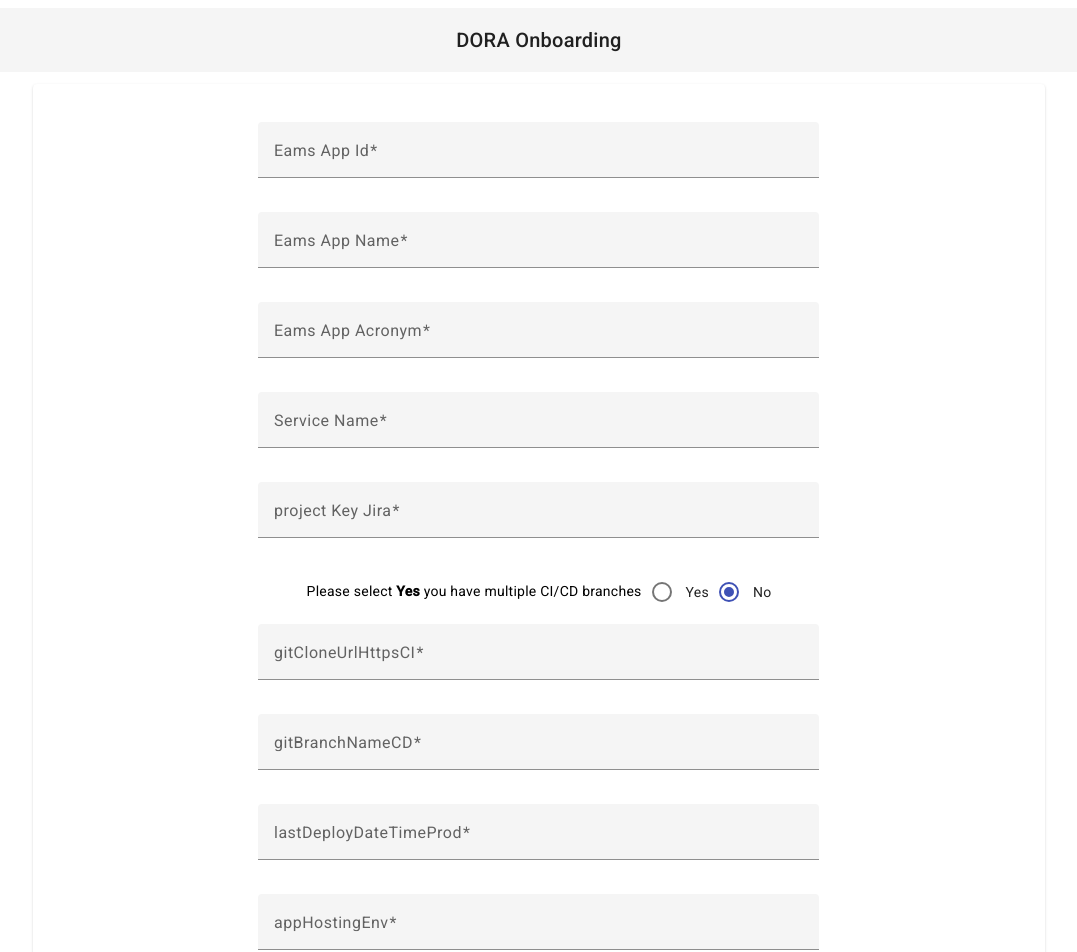
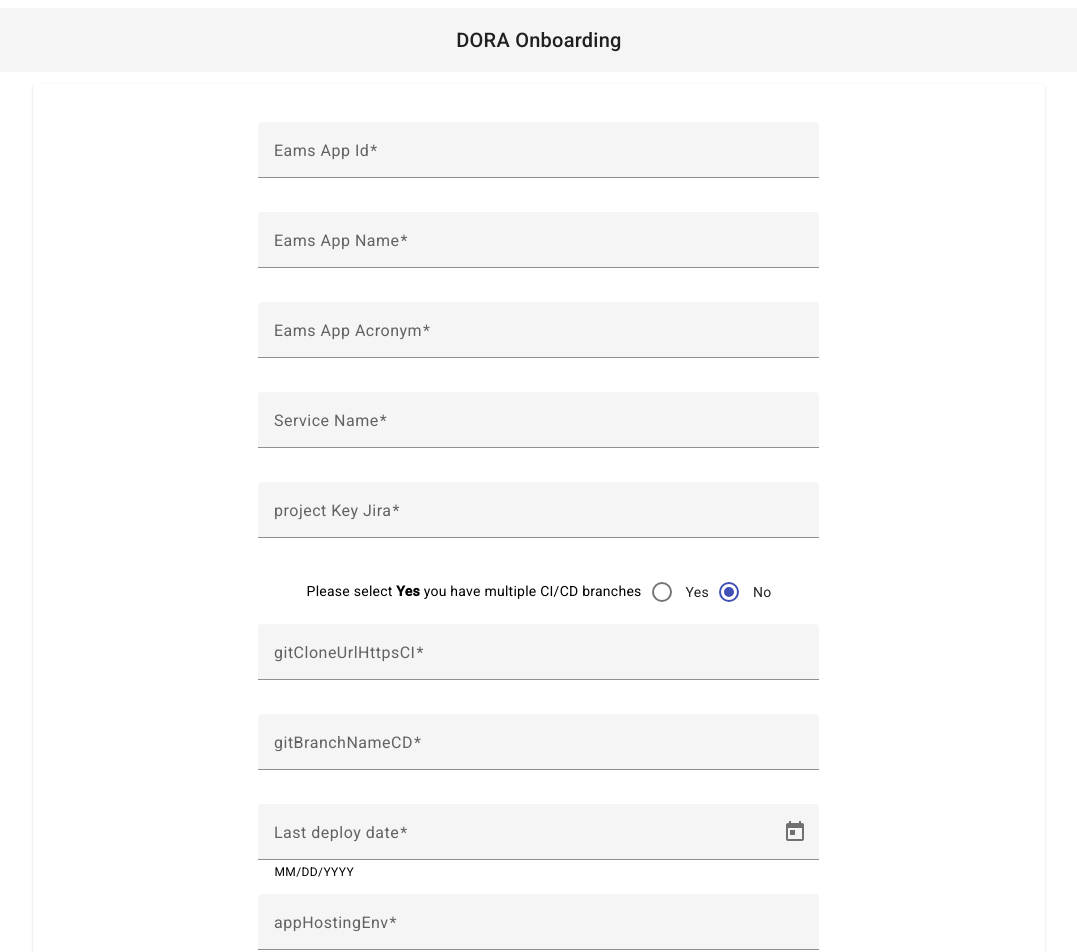
Before and after one commit to Nsg2057/DORA-Onboarding, an Angular app: page / in a window 1280 px wide. Shown: the top 952 px of the page, without its empty margins (101-1178 px from the left). Built offline with nearby package versions, Linux system fonts and the light colour scheme.

Commit message:
added date picker

```diff
--- a/src/app/app.module.ts
+++ b/src/app/app.module.ts
@@ -15,6 +15,8 @@
 import {MatButtonToggleModule} from "@angular/material/button-toggle";
 import {MatButtonModule} from "@angular/material/button";
 import {MatToolbarModule} from '@angular/material/toolbar';
+import {MatNativeDateModule} from '@angular/material/core';
+import {MatDatepickerModule} from '@angular/material/datepicker';
 
 @NgModule({
   declarations: [
@@ -35,7 +37,9 @@
     MatRadioModule,
     MatButtonToggleModule,
     MatButtonModule,
-    MatToolbarModule
+    MatToolbarModule,
+    MatDatepickerModule,
+    MatNativeDateModule
 
   ],
   providers: [],
--- a/src/app/onboarding/onboarding.component.html
+++ b/src/app/onboarding/onboarding.component.html
@@ -90,10 +90,18 @@
 
 
       <p>
-        <mat-form-field class="onboarding-form-fields">
+        <!-- <mat-form-field class="onboarding-form-fields">
           <mat-label>lastDeployDateTimeProd</mat-label>
           <input type="text" matInput id="lastDeployDateTimeProd" formControlName="deploymentDateControl">
+        </mat-form-field> -->
+        <mat-form-field class="onboarding-form-fields">
+          <mat-label>Last deploy date</mat-label>
+          <input matInput [matDatepicker]="picker" id="lastDeployDateTimeProd" formControlName="deploymentDateControl" >
+          <mat-hint>MM/DD/YYYY</mat-hint>
+          <mat-datepicker-toggle matIconSuffix [for]="picker"></mat-datepicker-toggle>
+          <mat-datepicker #picker></mat-datepicker>
         </mat-form-field>
+
       </p>
       <!--Autocomplete-->
       <p>
--- a/src/app/onboarding/onboarding.module.ts
+++ b/src/app/onboarding/onboarding.module.ts
@@ -5,6 +5,8 @@
 import {FormsModule} from "@angular/forms";
 import {BrowserAnimationsModule} from "@angular/platform-browser/animations";
 import {MatInputModule} from "@angular/material/input";
+import {MatNativeDateModule} from '@angular/material/core';
+import {MatDatepickerModule} from '@angular/material/datepicker';
 
 
 @NgModule({
@@ -12,7 +14,7 @@
   imports: [
     CommonModule,
     MatInputModule,
-    MatFormFieldModule, MatSelectModule, NgFor, FormsModule, BrowserAnimationsModule, MatInputModule
+    MatFormFieldModule, MatSelectModule, NgFor, FormsModule, BrowserAnimationsModule, MatInputModule, MatNativeDateModule, MatDatepickerModule
   ]
 })
 export class OnboardingModule {
```
